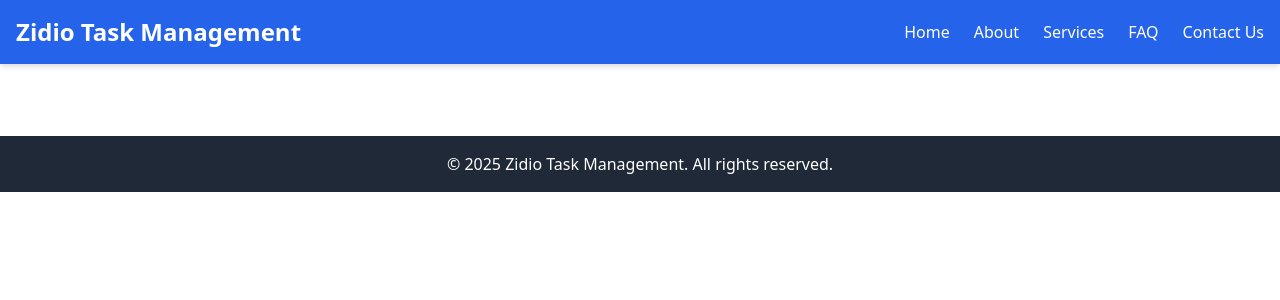
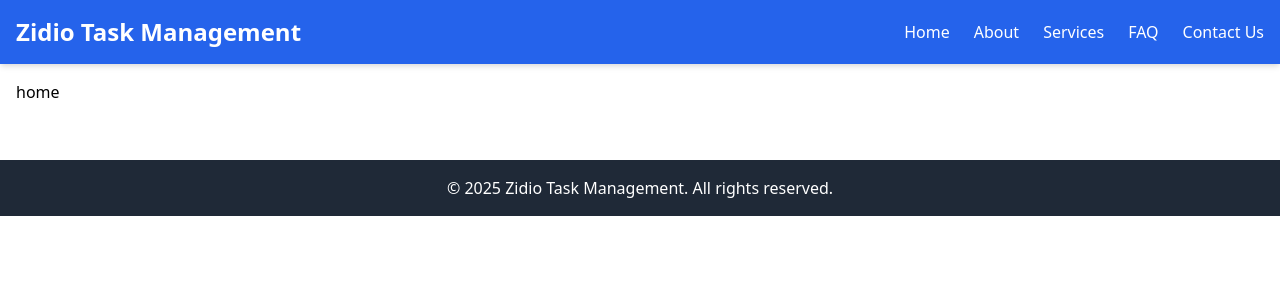
Before and after one commit to developertarun01/Zidio-Task-Management, a React (Create React App) app in the folder zidio-task-frontend/: page / in a window 1280 px wide. Shown: the top 300 px of the page. Built offline with nearby package versions, Linux system fonts and the light colour scheme.

Commit message:
Added Home

```diff
--- a/zidio-task-frontend/src/App.js
+++ b/zidio-task-frontend/src/App.js
@@ -1,6 +1,7 @@
 import { BrowserRouter as Router, Routes, Route } from "react-router-dom";
 import Header from "./components/header";
 import Footer from "./components/footer";
+import Home from "./pages/home";
 import About from "./pages/about";
 import Contact from "./pages/contact";
 import FAQ from "./pages/faq";
@@ -12,7 +13,7 @@ const App = () => {
       <Header />
       <main className="container mx-auto p-4">
         <Routes>
-          <Route path="/"/>
+          <Route path="/" element={<Home />} />
           <Route path="/about" element={<About />} />
           <Route path="/services" element={<Services />} />
           <Route path="/faq" element={<FAQ />} />
--- /dev/null
+++ b/zidio-task-frontend/src/pages/home.js
@@ -0,0 +1,9 @@
+import React from 'react'
+
+const home = () => {
+  return (
+    <div>home</div>
+  )
+}
+
+export default home
```
